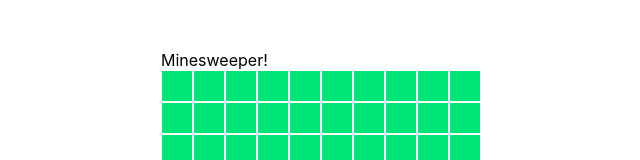
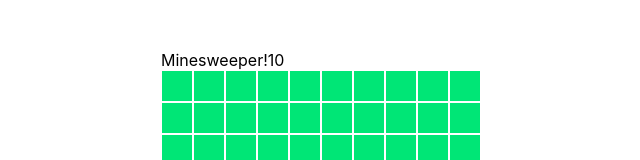
Before and after one commit to chenchengxing/minesweeper, a React (Create React App) app: page / in a window 1280 px wide. Shown: the top 160 px of the page, without its empty margins (319-959 px from the left). Built offline with nearby package versions, Linux system fonts and the light colour scheme.

Commit message:
feat(Mines left): add count for mines to be flagged

```diff
--- a/src/App.tsx
+++ b/src/App.tsx
@@ -109,6 +109,7 @@ function App() {
           <header>
             {`Minesweeper!`}
           </header>
+          { gameStatus === GameStatus.PLAYING ? <div>{NUMBER_OF_MINES - cells.filter(cell => isCellFlagged(cell)).length}</div> : null }
           { gameStatus === GameStatus.LOST ? <button onClick={gameReset}>{`Game Over.. Restart?`}</button> : null }
           { gameStatus === GameStatus.WIN ? <button onClick={gameReset}>{`Cong! Restart?`}</button> : null }
         </div>
```
